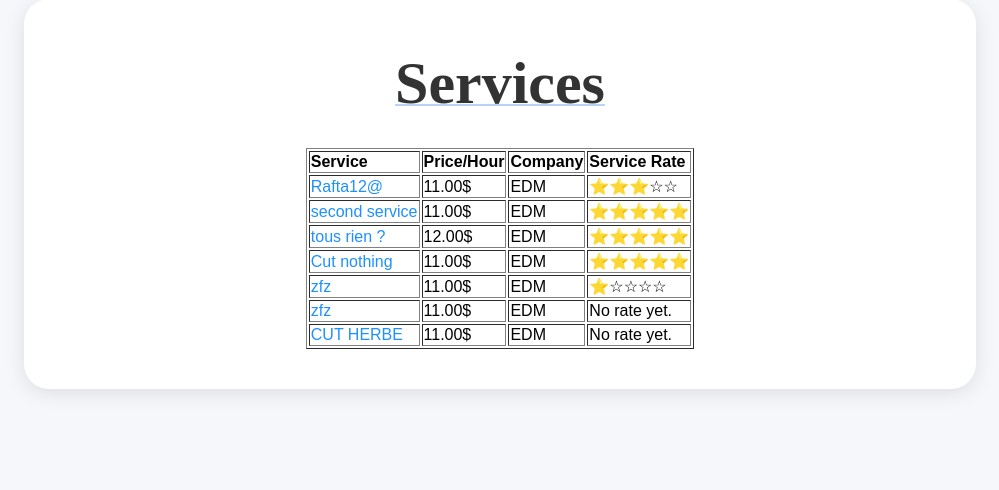
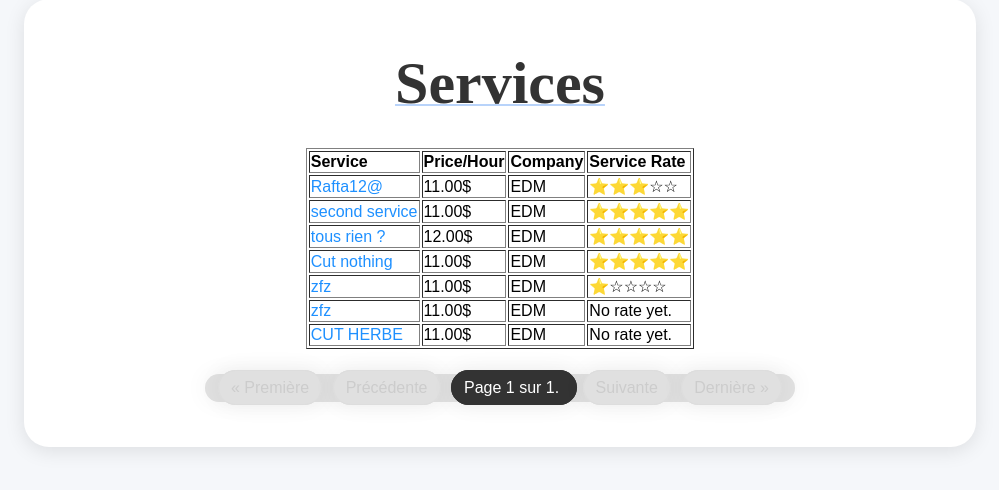
Before and after one commit to Zanakan12/netfix, a Django app: page /services/ in a window 1280 px wide. Shown: the part 77-567 px from the top of the page, without its empty margins (140-1139 px from the left). Run offline with Django 3.2, Linux system fonts and the light colour scheme; data comes from the database, SQL or seed files in the repository; some web fonts are replaced.

Commit message:
add system page

```diff
--- a/services/templates/services/list.html
+++ b/services/templates/services/list.html
@@ -1,50 +1,44 @@
 {% extends 'main/base.html' %}
+
 {% block title %}
     Services List
 {% endblock %}
+
 {% block content %}
     <p class="title">Services</p>
     {% if user.is_company %}
-        <a class="create_service" href="/services/create"> Create Service</a>
+        <a class="create_service" href="/services/create">Create Service</a>
     {% endif %}
     <div class='services_list'>
         {% if services %}
-
-
-            <table style="text-align: left;" align="center" border="1"><thead>
+            <table style="text-align: left;" align="center" border="1">
+                <thead>
                     <tr>
                         <th>Service</th>
                         <th>Price/Hour</th>
                         <th>Company</th>
                         <th>Service Rate</th>
-                </tr></thead>
+                    </tr>
+                </thead>
                 <tbody>
-                {% for service in services.all %}
+                    {% for service in services %}
                         <tr>
-                  <td><a href="/services/{{service.id}}">{{service}}</a></td>
-                  <td>{{service.price_hour}}$</td>
-                  <td>{{service.company.user}}</td>
+                            <td><a href="/services/{{ service.id }}">{{ service }}</a></td>
+                            <td>{{ service.price_hour }}$</td>
+                            <td>{{ service.company.user }}</td>
                             <td>
                                 {% if service.rating == 1 %}
                                     ⭐☆☆☆☆
+                                {% elif service.rating == 2 %}
+                                    ⭐⭐☆☆☆
+                                {% elif service.rating == 3 %}
+                                    ⭐⭐⭐☆☆
+                                {% elif service.rating == 4 %}
+                                    ⭐⭐⭐⭐☆
+                                {% elif service.rating == 5 %}
+                                    ⭐⭐⭐⭐⭐
                                 {% else %}
-                            {% if service.rating == 2 %}
-                                ⭐⭐☆☆☆
-                            {% else %}
-                                {% if service.rating == 3 %}
-                                    ⭐⭐⭐☆☆
-                                {% else %}
-                                    {% if service.rating == 4 %}
-                                        ⭐⭐⭐⭐☆
-                                    {% else %}
-                                        {% if service.rating == 5 %}
-                                            ⭐⭐⭐⭐⭐
-                                        {%else%}
                                     No rate yet.
-                                        {% endif %}
-                                    {% endif %}
-                                {% endif %}
-                            {% endif %}
                                 {% endif %}
                             </td>
                         </tr>
@@ -52,6 +46,30 @@
                 </tbody>
             </table>
 
+            <!-- Contrôles de Pagination -->
+            <div class="pagination">
+                <span class="page-links">
+                    {% if services.has_previous %}
+                        <a href="?page=1">&laquo; Première</a>
+                        <a href="?page={{ services.previous_page_number }}">Précédente</a>
+                    {% else %}
+                        <span class="disabled">&laquo; Première</span>
+                        <span class="disabled">Précédente</span>
+                    {% endif %}
+
+                    <span class="current">
+                        Page {{ services.number }} sur {{ services.paginator.num_pages }}.
+                    </span>
+
+                    {% if services.has_next %}
+                        <a href="?page={{ services.next_page_number }}">Suivante</a>
+                        <a href="?page={{ services.paginator.num_pages }}">Dernière &raquo;</a>
+                    {% else %}
+                        <span class="disabled">Suivante</span>
+                        <span class="disabled">Dernière &raquo;</span>
+                    {% endif %}
+                </span>
+            </div>
 
         {% else %}
             <h2>Sorry No services available yet</h2>
--- a/services/views.py
+++ b/services/views.py
@@ -1,8 +1,10 @@
 from django.shortcuts import render, redirect
 from django.http import HttpResponseRedirect
 from django.contrib.auth.decorators import login_required
+from django.shortcuts import get_object_or_404
+from django.core.paginator import Paginator, PageNotAnInteger, EmptyPage
+
 from users.models import Company, Customer, User
-
 from .models import Service, RequestServiceModel
 from .forms import CreateNewService, RequestServiceForm
 from django.contrib import messages
@@ -17,10 +19,26 @@ MESSAGE_TAGS = {
 }
 
 def service_list(request):
-    services = Service.objects.all().order_by("-date")
-    service= Service.objects.all()
+    service_list = Service.objects.all().order_by("-date")  # Récupère tous les services, triés par date décroissante
+    paginator = Paginator(service_list, 7)  # Affiche 5 services par page
 
-    return render(request, 'services/list.html', {'services': services, 'service':service})
+    page_number = request.GET.get('page')  # Récupère le numéro de page depuis les paramètres de l'URL
+
+    try:
+        services = paginator.page(page_number)
+    except PageNotAnInteger:
+        # Si le numéro de page n'est pas un entier, affiche la première page
+        services = paginator.page(1)
+    except EmptyPage:
+        # Si le numéro de page est trop élevé, affiche la dernière page disponible
+        services = paginator.page(paginator.num_pages)
+
+    context = {
+        'services': services  # 'services' est maintenant un objet Page contenant les services de la page courante
+    }
+
+    return render(request, 'services/list.html', context)
+
 
 
 def index(request, id):
@@ -58,7 +76,7 @@ def service_field(request, field):
     return render(request, 'services/field.html', {'services': services, 'field': field})
 
 
-from django.shortcuts import get_object_or_404
+
 
 @login_required
 def request_service(request, id):
--- a/static/css/style.css
+++ b/static/css/style.css
@@ -476,3 +476,30 @@ blockquote {
 #rating-form button:active {
   transform: scale(0.98);
 }
+
+
+/* ====================================== Pagination =============================================== */
+    .pagination {
+        display: flex;
+        justify-content: center;
+        margin-top: 20px;
+    }
+    .pagination .page-links a, .pagination .page-links span {
+        margin: 0 3px;
+        padding: 8px 12px;
+        text-decoration: none;
+        border: 1px solid #ddd;
+        color: #333;
+    }
+    .pagination .page-links a:hover {
+        background-color: #f0f0f0;
+    }
+    .pagination .page-links .current {
+        background-color: #333;
+        color: #fff;
+        border-color: #333;
+    }
+    .pagination .page-links .disabled {
+        color: #ccc;
+        border-color: #ddd;
+    }
```
Lines whose indentation alone changed are shown as unchanged.
